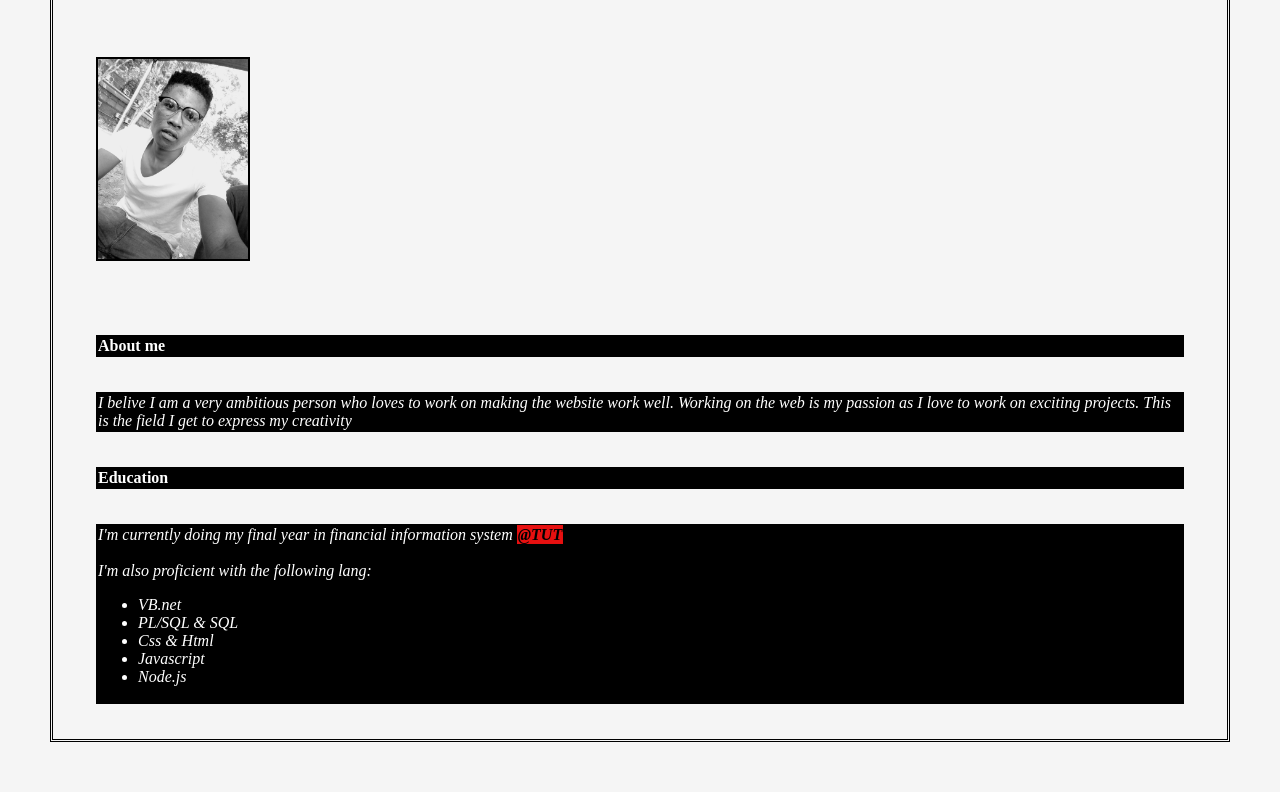
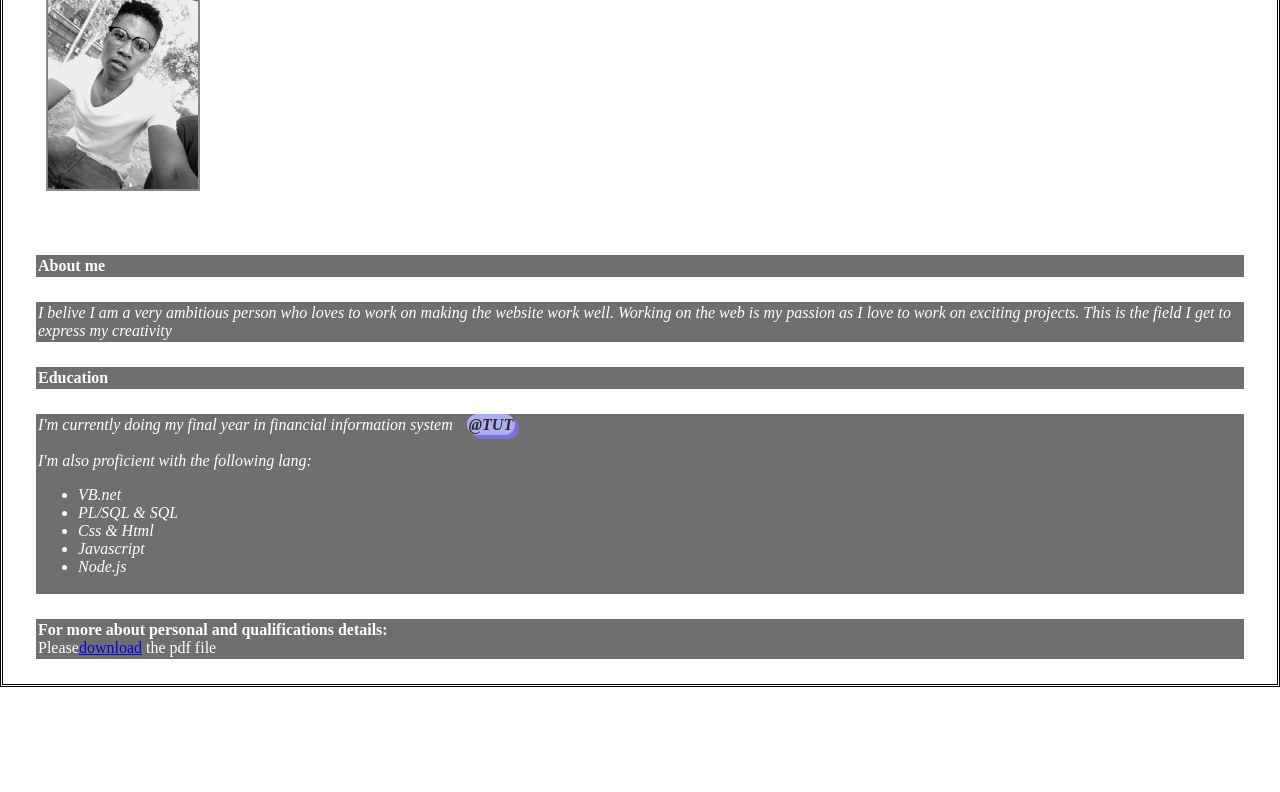
Before and after one commit to Logic228/myprofile, a plain HTML site: page pages/view_profile.html in a window 1280 px wide. Shown: the part 142-934 px from the top of the page. After the commit the page ends 829 px from the top, so only its background shows below. Drawn offline with Linux system fonts and the light colour scheme; files whose address does not match are found by name.

Commit message:
i edited all my files by adding colors and a pdf file

```diff
--- a/pages/view_profile.html
+++ b/pages/view_profile.html
@@ -7,28 +7,28 @@
     <style>
         html{
             border-style: double;
-            margin: 50px;
+     }
+        h1,h4,p,.box{
+            border: 2px solid rgb(112, 111, 111);
+            margin: 25px;
+            background-color: rgb(112, 111, 111);
+            color:white
 
         }
-        h1,h4,p,.box{
-            border: 2px solid black;
-            margin: 35px;
-            background-color: black;
-            color:white
-        }
         #photo{
-            border: 2px solid black;
+            border: 2px solid rgb(139, 134, 134);
             margin: 35px;
         }
-        body{
-            background-color: whitesmoke;
-        }
         #tut{
-            border: 1px solid rgb(228, 15, 15);
-            background-color: rgb(231, 16, 16);
+            border: 1px solid rgb(168, 168, 243);
+            background-color: rgb(174, 174, 241);
             text-decoration: none;
             font-weight: bold;
-            color: black;
+            color: rgb(44, 41, 41);
+             border-radius: 25px;
+             box-shadow: 4px 4px rgb(123, 112, 224);
+             padding: 1px;
+             margin:10px
         }
     </style>
 </head>
@@ -60,5 +60,7 @@
     </ul>
     </div>
     </div>
+    <p><strong>For more about personal and qualifications details:</strong><br>
+       Please<a href="..//uploads/Personaldetails.pdf">download</a> the pdf file</p>
 </body>
 </html>
--- a/web_class.css
+++ b/web_class.css
@@ -1,23 +1,32 @@
 body{
-background-image:url(images/backpic.jpeg);
+background-image:url(images/pexkis.jpg);
 background-size: cover;
 }
 div,h1{
-    border: 1px solid rgb(200, 200, 247);
-    background-color: rgb(200, 200, 247);
+    border: 1px solid rgb(77, 77, 110);
+    background-color: rgb(77, 77, 110);
     margin: 75px;
     font: oblique;
     font-style: italic;
     display: block;
+    color:whitesmoke;
 
 }
 .links{
     text-decoration: none;
     display: block;
-    box-shadow: 10px 10px rgb(30, 32, 131);
+    box-shadow: 10px 10px rgb(53, 53, 82);
     margin: 16px;
     padding: 10px;
-    background-color: rgb(241, 185, 185);
-    color:black;
+    background-color: rgb(75, 50, 50);
+    color:whitesmoke;
     font-weight: bold;
 }
+#icon{
+    background-color: rgb(77, 77, 110);
+    border: 1px solid rgb(77, 77, 110);
+    margin: 20px;
+    padding: 10px;
+    text-align: center;
+    color: white;
+}
```
Also changed, not shown: index.html (+9 -1 lines), images/pexkis.jpg (added), 1 other file.
